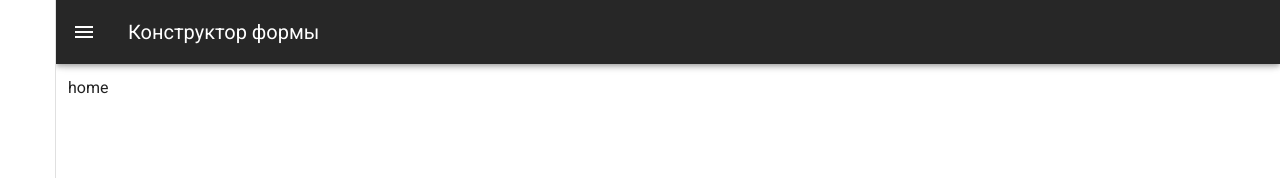
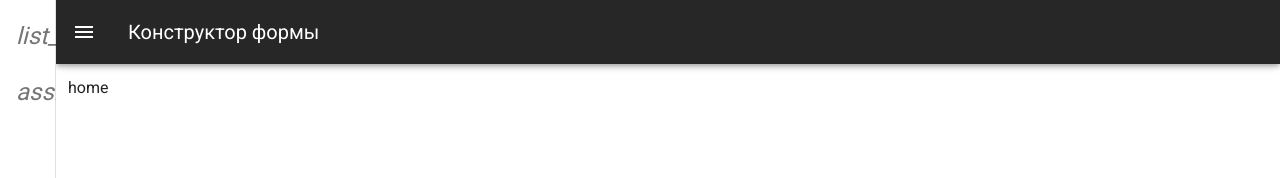
Before and after one commit to kabarchonok/maxim-homework, a Vue app: page / in a window 1280 px wide. Shown: the top 178 px of the page. Built offline with nearby package versions, Linux system fonts and the light colour scheme.

Commit message:
add list

```diff
--- a/src/components/TheNavigation/TheNavigation.vue
+++ b/src/components/TheNavigation/TheNavigation.vue
@@ -1,6 +1,21 @@
 <template>
   <v-navigation-drawer permanent :mini-variant="drawer" app>
 
+    <v-list>
+      <v-list-item
+        v-for="item in items"
+        v-bind:key="item.name"
+        :to="item.href"
+        :title="item.name"
+      >
+        <v-list-item-icon>
+          <v-icon>{{item.icon}}</v-icon>
+        </v-list-item-icon>
+        <v-list-item-content>
+          <v-list-item-title>{{item.name}}</v-list-item-title>
+        </v-list-item-content>
+      </v-list-item>
+    </v-list>
   </v-navigation-drawer>
 </template>
 
@@ -8,6 +23,14 @@
 import { Vue, Component, Prop } from 'vue-property-decorator'
 
 @Component({
+  data () {
+    return {
+      items: [
+        { name: 'Посмотреть форму', icon: 'list_alt', href: '/form' },
+        { name: 'Редактировать структуру', icon: 'assignment', href: '/edit' }
+      ]
+    }
+  },
   methods: {
     onInput () {
       console.log('input')
```
